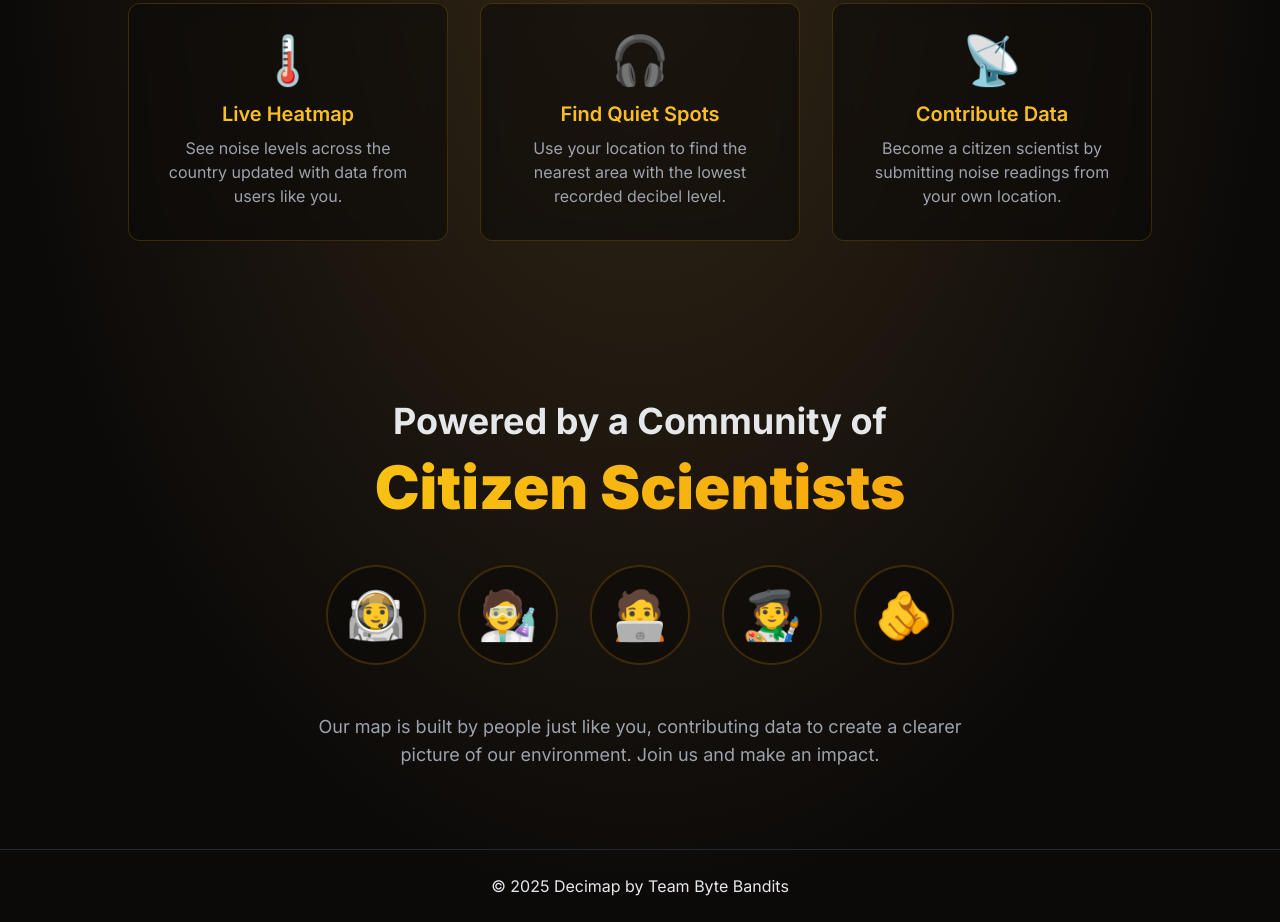
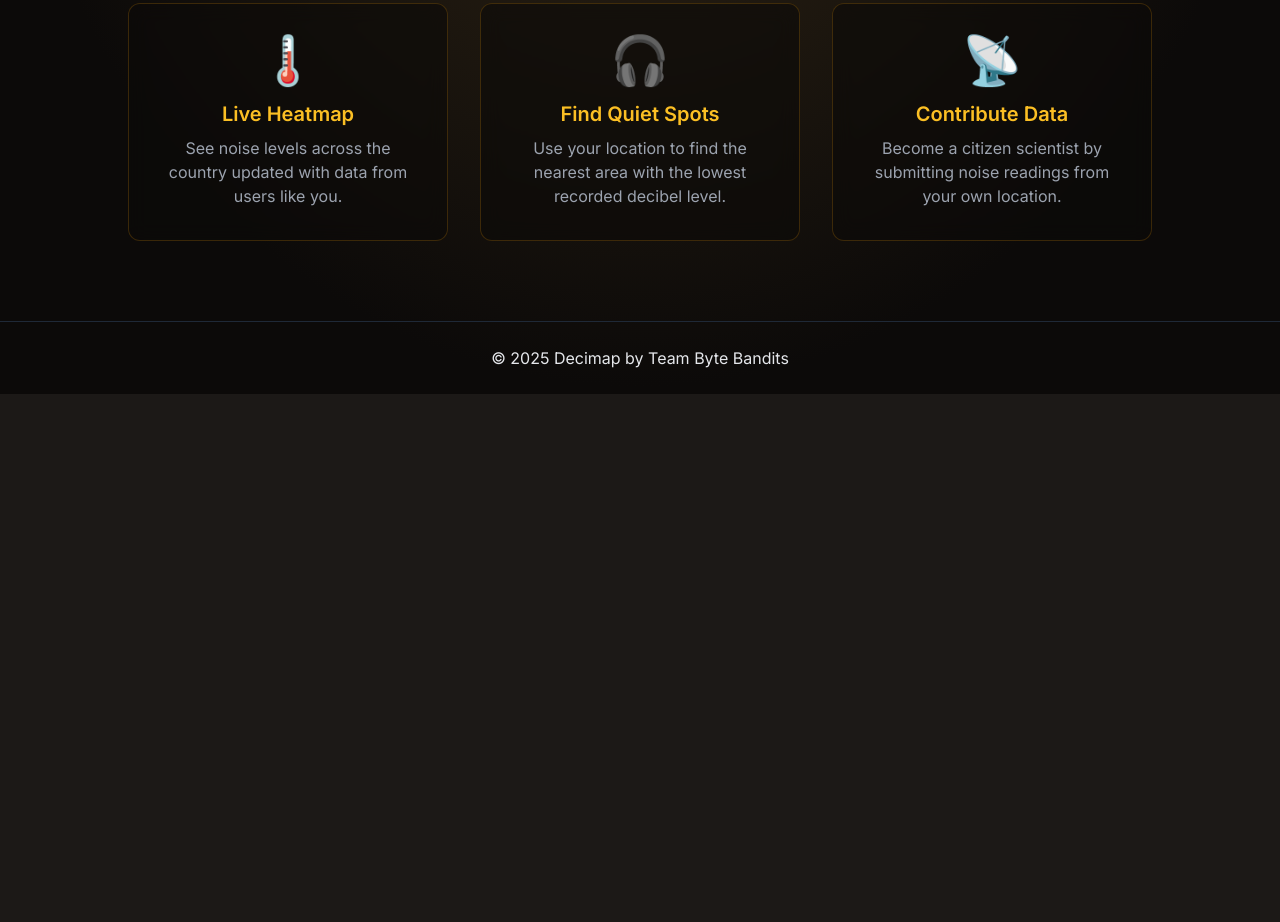
Before and after one commit to TejasBishnoi/Decimap, a plain HTML site: page web/main.html in a window 1280 px wide. Shown: the part 1045-1967 px from the top of the page. After the commit the page ends 1439 px from the top, so only its background shows below. Drawn offline with nearby package versions, Linux system fonts and the light colour scheme.

Commit message:
removed some shit

```diff
--- a/web/main.html
+++ b/web/main.html
@@ -155,34 +155,6 @@
         </section>
 
         <!-- NEW Community Section -->
-        <section id="community" class="py-20 px-4 text-center">
-            <div class="max-w-5xl mx-auto">
-                <h3 class="text-4xl font-bold mb-4 scroll-reveal">Powered by a Community of</h3>
-                <h4 class="text-5xl md:text-6xl font-black text-gradient mb-12 scroll-reveal">Citizen Scientists</h4>
-                <div class="flex justify-center flex-wrap gap-8">
-                    <!-- Avatar examples -->
-                    <div class="scroll-reveal" style="transition-delay: 100ms;">
-                        <div class="avatar-circle">🧑‍🚀</div>
-                    </div>
-                    <div class="scroll-reveal" style="transition-delay: 200ms;">
-                        <div class="avatar-circle">🧑‍🔬</div>
-                    </div>
-                    <div class="scroll-reveal" style="transition-delay: 300ms;">
-                        <div class="avatar-circle">🧑‍💻</div>
-                    </div>
-                     <div class="scroll-reveal" style="transition-delay: 400ms;">
-                        <div class="avatar-circle">🧑‍🎨</div>
-                    </div>
-                    <div class="scroll-reveal" style="transition-delay: 500ms;">
-                        <div class="avatar-circle">🫵</div>
-                    </div>
-                </div>
-                <p class="mt-12 text-lg text-gray-400 max-w-2xl mx-auto scroll-reveal">
-                    Our map is built by people just like you, contributing data to create a clearer picture of our environment. Join us and make an impact.
-                </p>
-            </div>
-        </section>
-
 
         <footer class="text-center p-6 border-t border-gray-800">
             <p>&copy; 2025 Decimap by Team Byte Bandits</p>
```
